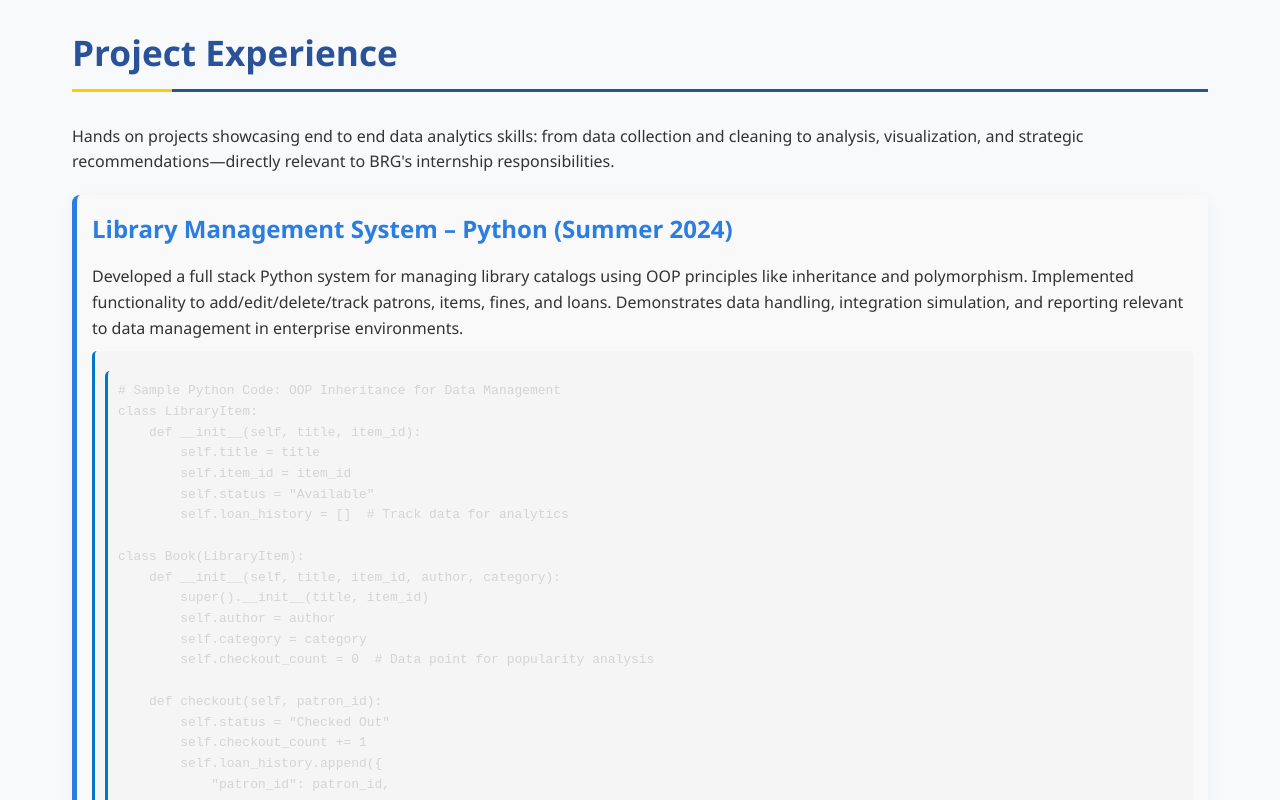
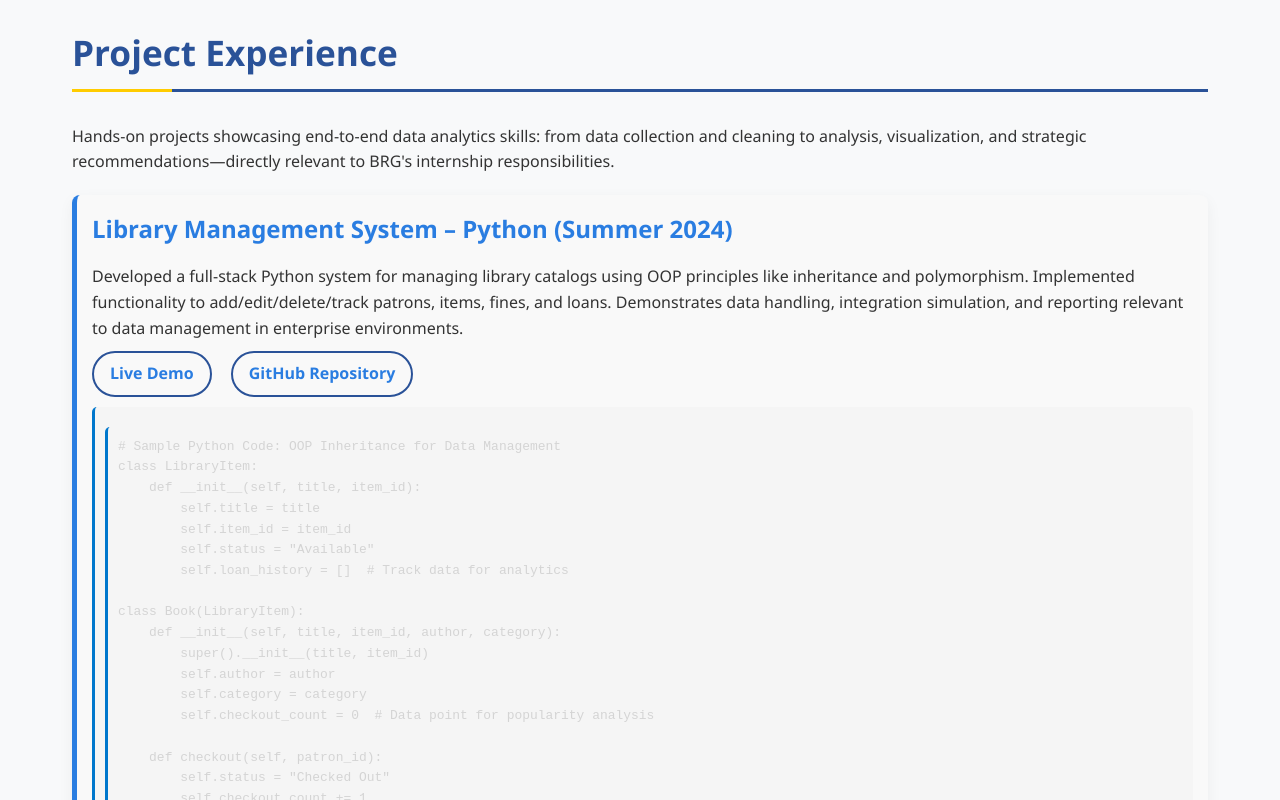
Before and after one commit to HemanthD916/brg-data-analytics-intern-portfolio, a website: page index.html in a window 1280 px wide. Shown: the part 2840-3640 px from the top of the page. Drawn offline with Linux system fonts and the light colour scheme.

Commit message:
Update index.html

```diff
--- a/index.html
+++ b/index.html
@@ -7,7 +7,7 @@
     <link rel="stylesheet" href="styles.css">
     <link rel="icon" href="riddell-logo.jpg" type="image/jpg">
     <style>
-
+        /* Additional styles for code snippets */
         code, pre {
             background-color: #f5f5f5;
             border-radius: 5px;
@@ -33,7 +33,20 @@
             margin-top: 0;
         }
 
+        .project-links {
+            margin: 10px 0;
+        }
 
+        .project-links a {
+            color: #2a7de1;
+            text-decoration: none;
+            font-weight: bold;
+            margin-right: 15px;
+        }
+
+        .project-links a:hover {
+            text-decoration: underline;
+        }
 
         .highlight {
             background-color: #fff9e6;
@@ -101,12 +114,15 @@
 
     <section id="projects">
         <h2>Project Experience</h2>
-        <p>Hands on projects showcasing end to end data analytics skills: from data collection and cleaning to analysis, visualization, and strategic recommendations—directly relevant to BRG's internship responsibilities.</p>
+        <p>Hands-on projects showcasing end-to-end data analytics skills: from data collection and cleaning to analysis, visualization, and strategic recommendations—directly relevant to BRG's internship responsibilities.</p>
 
         <div class="project">
             <h3>Library Management System – Python (Summer 2024)</h3>
-            <p>Developed a full stack Python system for managing library catalogs using OOP principles like inheritance and polymorphism. Implemented functionality to add/edit/delete/track patrons, items, fines, and loans. Demonstrates data handling, integration simulation, and reporting relevant to data management in enterprise environments.</p>
-
+            <p>Developed a full-stack Python system for managing library catalogs using OOP principles like inheritance and polymorphism. Implemented functionality to add/edit/delete/track patrons, items, fines, and loans. Demonstrates data handling, integration simulation, and reporting relevant to data management in enterprise environments.</p>
+            <div class="project-links">
+                <a href="https://hemanthd916.pythonanywhere.com" target="_blank">Live Demo</a>
+                <a href="https://github.com/hemanthd916/library-management-system" target="_blank">GitHub Repository</a>
+            </div>
             <pre><code># Sample Python Code: OOP Inheritance for Data Management
 class LibraryItem:
     def __init__(self, title, item_id):
```
